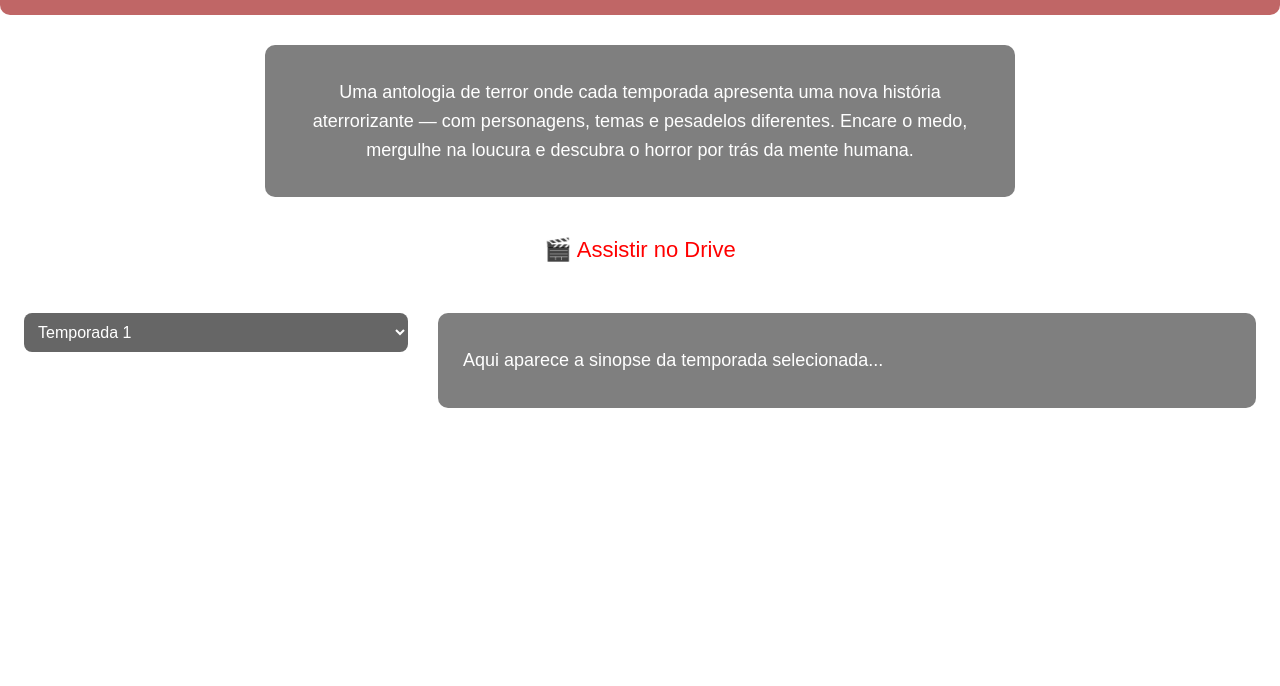
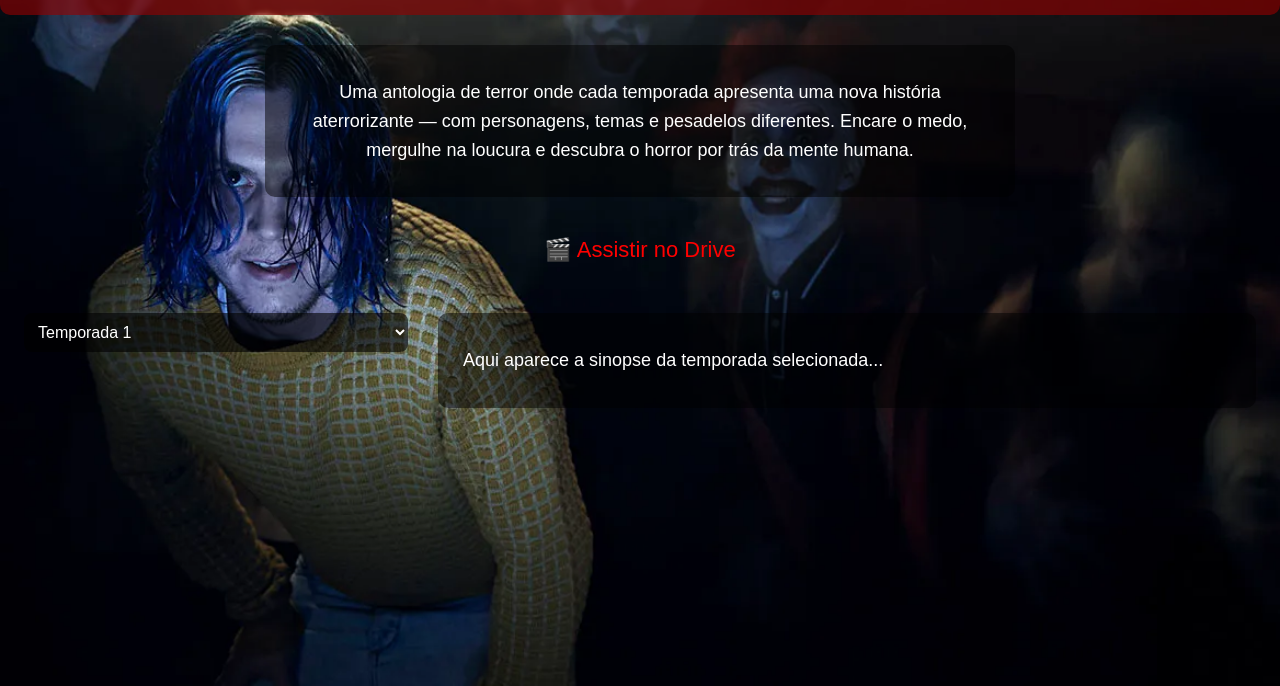
Before and after one commit to whyndre/AMERICAN-HORROR-STORY-PAGE, a plain HTML site: page index.html in a window 1280 px wide. Shown: the part 114-800 px from the top of the page. Drawn offline with Linux system fonts and the light colour scheme; a web font is replaced by a local one.

Commit message:
Update style.css

```diff
--- a/css/style.css
+++ b/css/style.css
@@ -55,7 +55,7 @@ html, body {
 /* fundo cobrindo toda a tela - caminho relativo ao arquivo CSS ou HTML */
 body {
   /* Se a imagem estiver na mesma pasta do index.html/style.css */
-  background: url('imagens/evancult.png') no-repeat center center fixed;
+  background: url('../img/evancult.png') no-repeat center center fixed;
 
   /* Se você colocou em assets/images, use:
      background: url('assets/images/american_horror_story.webp') no-repeat center center fixed;
```
